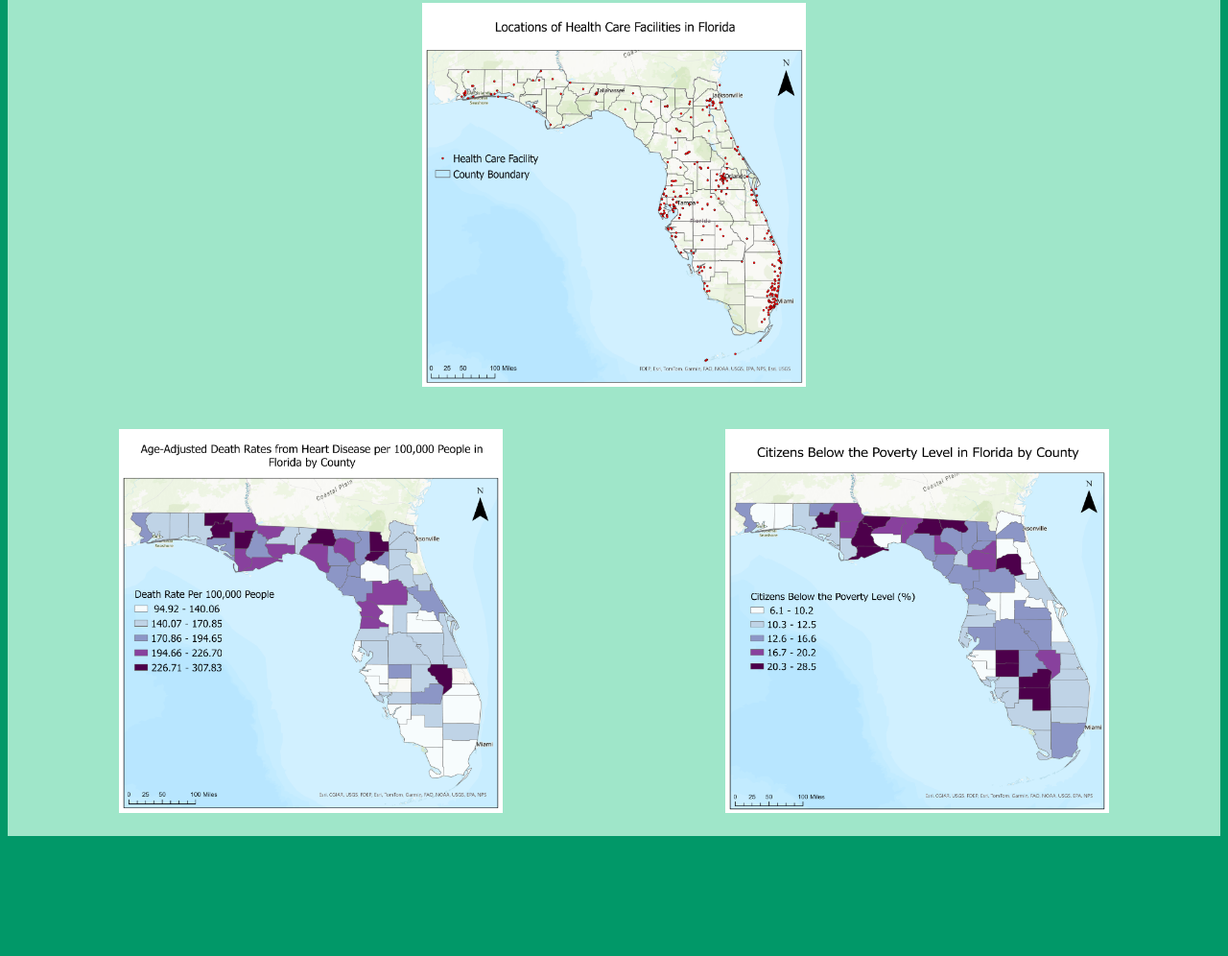
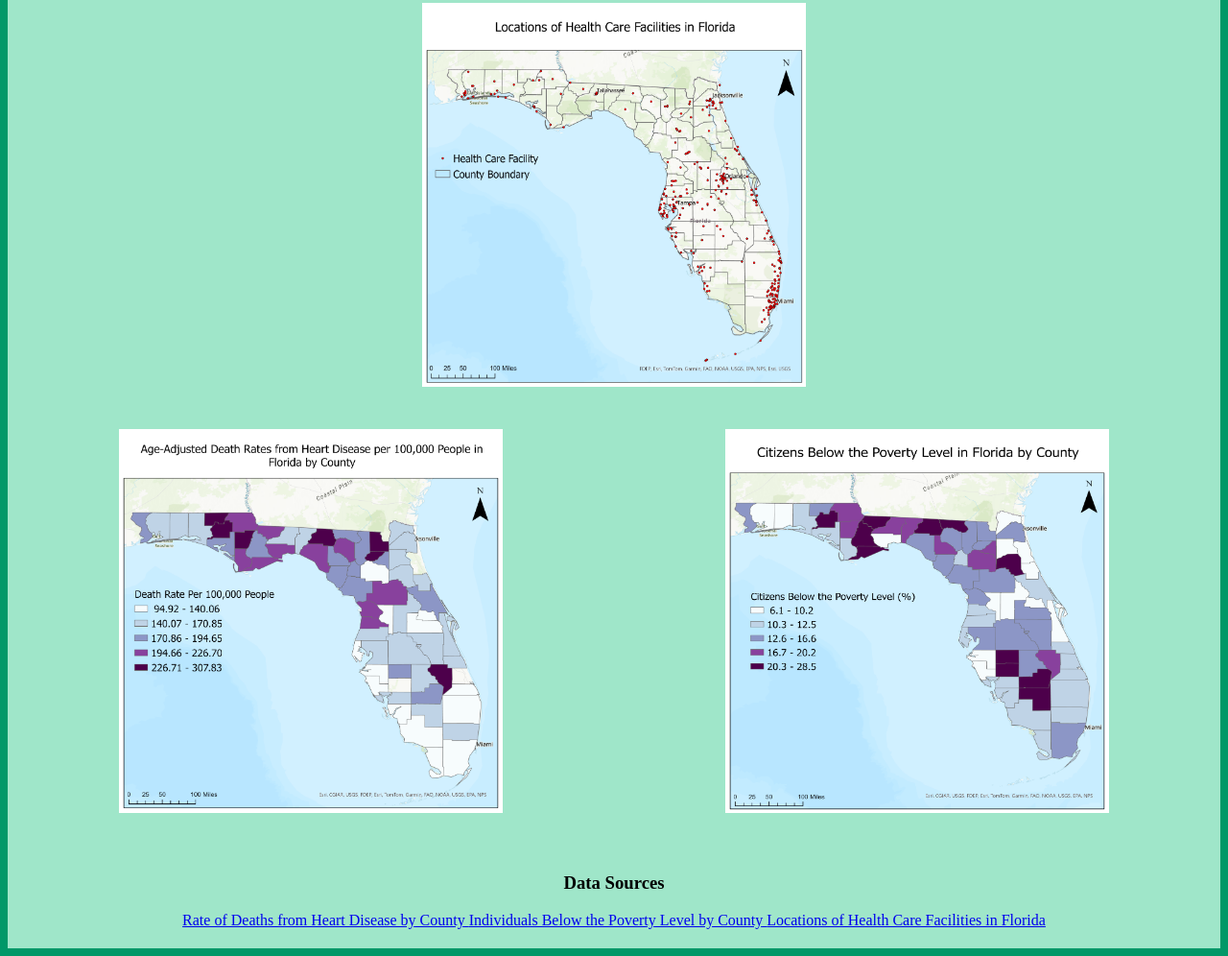
Before and after one commit to ChandlerLugo/541_FinalProject, a plain HTML site: page index.html in a window 1280 px wide. Shown: the part 223-1219 px from the top of the page at 96% size. Before the commit the page ends 1102 px from the top, so only its background shows below. Drawn offline with Linux system fonts and the light colour scheme.

Commit message:
Update index.html

```diff
--- a/index.html
+++ b/index.html
@@ -62,6 +62,19 @@
     </div>
     </div>
 
+    <div class="heading-div">
+        <h3> Data Sources </h3>
+        <a href="https://www.flhealthcharts.gov/ChartsDashboards/rdPage.aspx?rdReport=Death.DataViewer&cid=0098">
+            Rate of Deaths from Heart Disease by County
+        </a>
+        <a href="https://www.flhealthcharts.gov/ChartsDashboards/rdPage.aspx?rdReport=NonVitalInd.Dataviewer&cid=294">
+            Individuals Below the Poverty Level by County
+        </a>
+        <a href="https://hub.arcgis.com/datasets/5ba7ba28d4dd4081a38a370d3720e2d7/explore">
+            Locations of Health Care Facilities in Florida
+        </a>
+    </div>
+
 </body>
 
 
```
